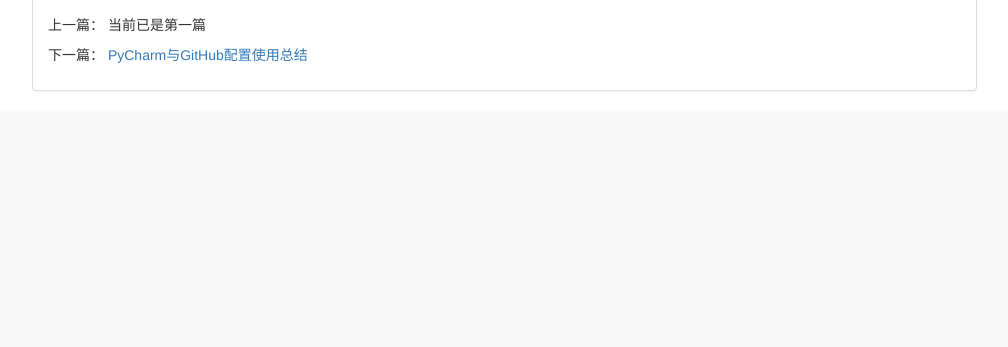
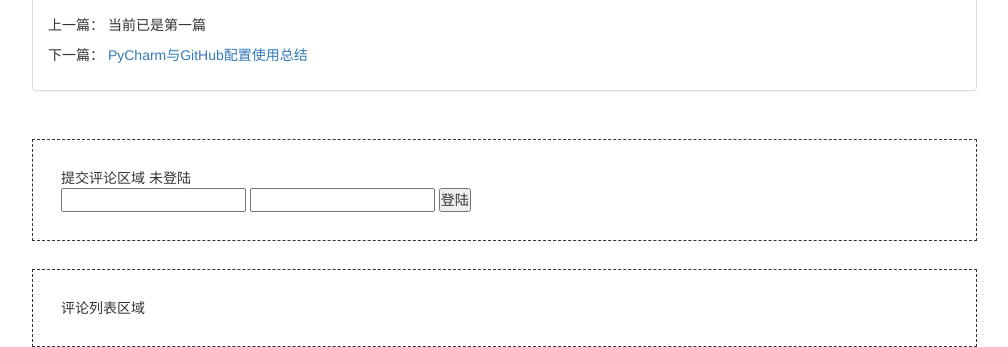
Before and after one commit to LXJ1985/mysite, a Django app: page /blog/107 in a window 1280 px wide. Shown: the part 717-1064 px from the top of the page, without its empty margins (38-1046 px from the left). Before the commit the page ends 808 px from the top, so only its background shows below. Run offline with Django 3.2, Linux system fonts and the light colour scheme; data comes from the database, SQL or seed files in the repository; both versions use the stored data as it was after the commit; some libraries are stand-ins or nearby versions.

Commit message:
First App. Version 1.1.4 add comment function: one part of login

```diff
--- a/blog/views.py
+++ b/blog/views.py
@@ -1,4 +1,4 @@
-from django.shortcuts import render_to_response, get_object_or_404
+from django.shortcuts import get_object_or_404, render
 from django.core.paginator import Paginator
 from django.conf import settings
 from django.db.models import Count
@@ -53,7 +53,7 @@ def get_blog_list_common_data(request, blogs_all_list):
 def blog_list(request):
     blogs_all_list = Blog.objects.all()
     context = get_blog_list_common_data(request, blogs_all_list)
-    return render_to_response('blog/blog_list.html', context)
+    return render(request,'blog/blog_list.html', context)
 
 
 def blogs_with_type(request, blog_type_pk):
@@ -61,7 +61,7 @@ def blogs_with_type(request, blog_type_pk):
     blogs_all_list = Blog.objects.filter(blog_type=blog_type)
     context = get_blog_list_common_data(request, blogs_all_list)
     context['blog_type'] = blog_type
-    return render_to_response('blog/blogs_with_type.html', context)
+    return render(request,'blog/blogs_with_type.html', context)
 
 
 def blogs_with_date(request, year, month):
@@ -69,8 +69,7 @@ def blogs_with_date(request, year, month):
     context = get_blog_list_common_data(request, blogs_all_list)
     blog_with_date = '%s年%s月' % (year, month)
     context['blogs_with_date'] = blog_with_date
-    return render_to_response('blog/blogs_with_date.html', context)
-
+    return render(request,'blog/blogs_with_date.html', context)
 
 def blog_detail(request, blog_pk):
     blog = get_object_or_404(Blog, pk=blog_pk)
@@ -89,6 +88,6 @@ def blog_detail(request, blog_pk):
                'blog_dates': blog_dates_dict,
                'previous_blog': Blog.objects.filter(created_time__gt=blog.created_time).last(),
                'next_blog': Blog.objects.filter(created_time__lt=blog.created_time).first()}
-    response = render_to_response('blog/blog_detail.html', context)
+    response = render(request, 'blog/blog_detail.html', context)
     response.set_cookie(read_cookie_key, 'True')
     return response
--- a/mysite/urls.py
+++ b/mysite/urls.py
@@ -26,5 +26,6 @@ urlpatterns = [
     path('', views.home, name='home'),
     path('about/', views.about, name='about'),
     path('blog/', include('blog.urls')),
-    path('ckeditor/', include('ckeditor_uploader.urls'))
+    path('ckeditor/', include('ckeditor_uploader.urls')),
+    path('login/', views.login, name='login'),
 ]
--- a/static/blog_details.css
+++ b/static/blog_details.css
@@ -29,3 +29,8 @@ div.blog-content{
 div.blog-more{
   margin-top: 1em;
 }
+div.comment-area{
+  margin-top: 2em;
+  border: 1px dashed;
+  padding: 2em;
+}
--- /dev/null
+++ b/static/error.css
@@ -0,0 +1,6 @@
+h3.error-content {
+    font-size: 200%;
+    text-align: center;
+    margin-top: 4em;
+    margin-bottom: 2em;
+}
--- a/templates/blog/blog_detail.html
+++ b/templates/blog/blog_detail.html
@@ -90,5 +90,24 @@
             </div>
             </div>
         </div>
+        <div class="row">
+            <div class="col-xs-12 col-sm-8 col-md-9 col-lg-10">
+                <div class="comment-area">
+                    提交评论区域
+                    {% if user.is_authenticated %}
+                        已登陆
+                    {% else %}
+                        未登陆
+                        <form action="{% url 'login' %}" method="POST">
+                            {% csrf_token %}
+                            <input type="text" name="username">
+                            <input type="password" name="password">
+                            <input type="submit" value="登陆">
+                        </form>
+                    {% endif %}
+                </div>
+                <div class="comment-area">评论列表区域</div>
+            </div>
+        </div>
     </div>
 {% endblock %}
```
Also changed, not shown: mysite/settings.py (+5 -2 lines), mysite/views.py (+17 -4 lines), templates/error.html (added, +18 -0 lines), db.sqlite3.
